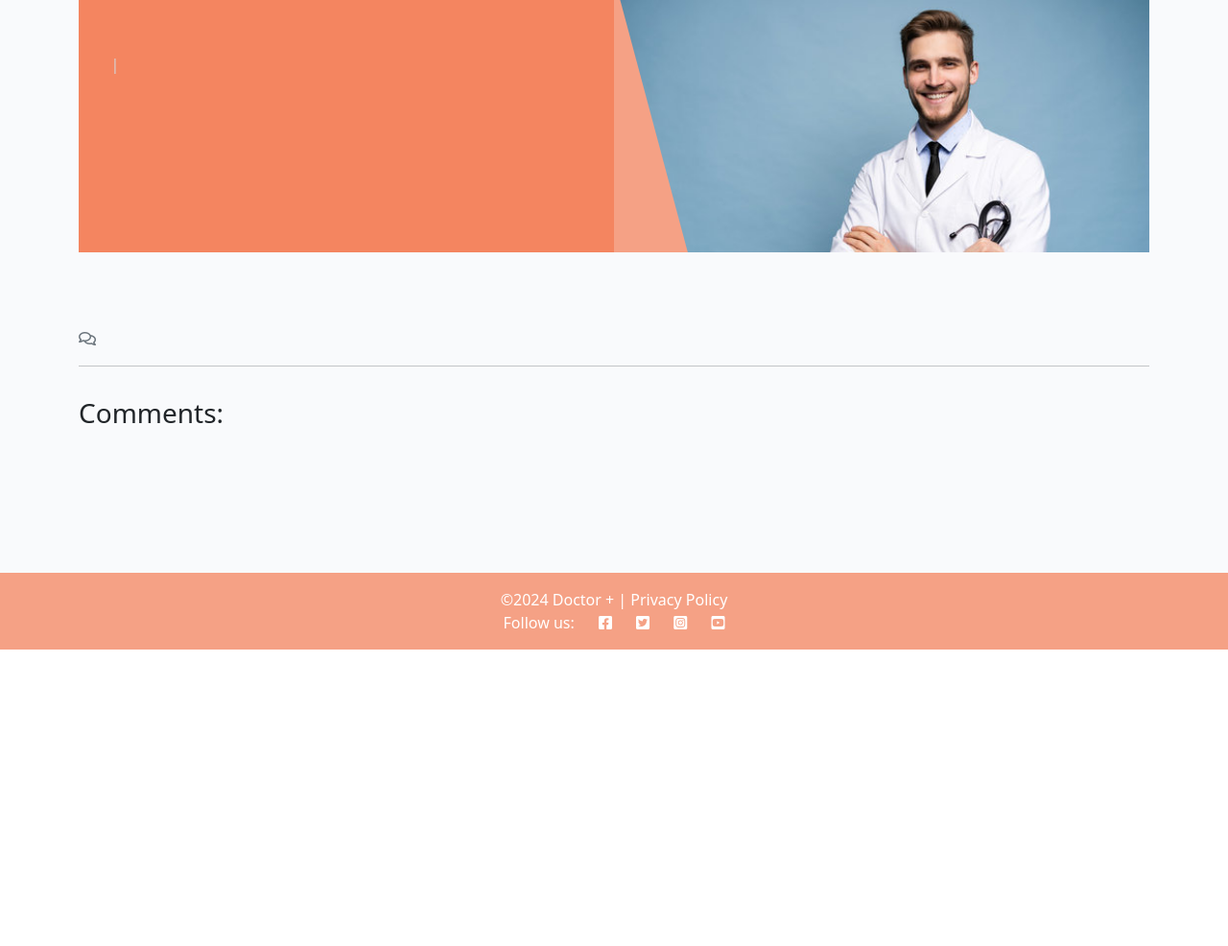
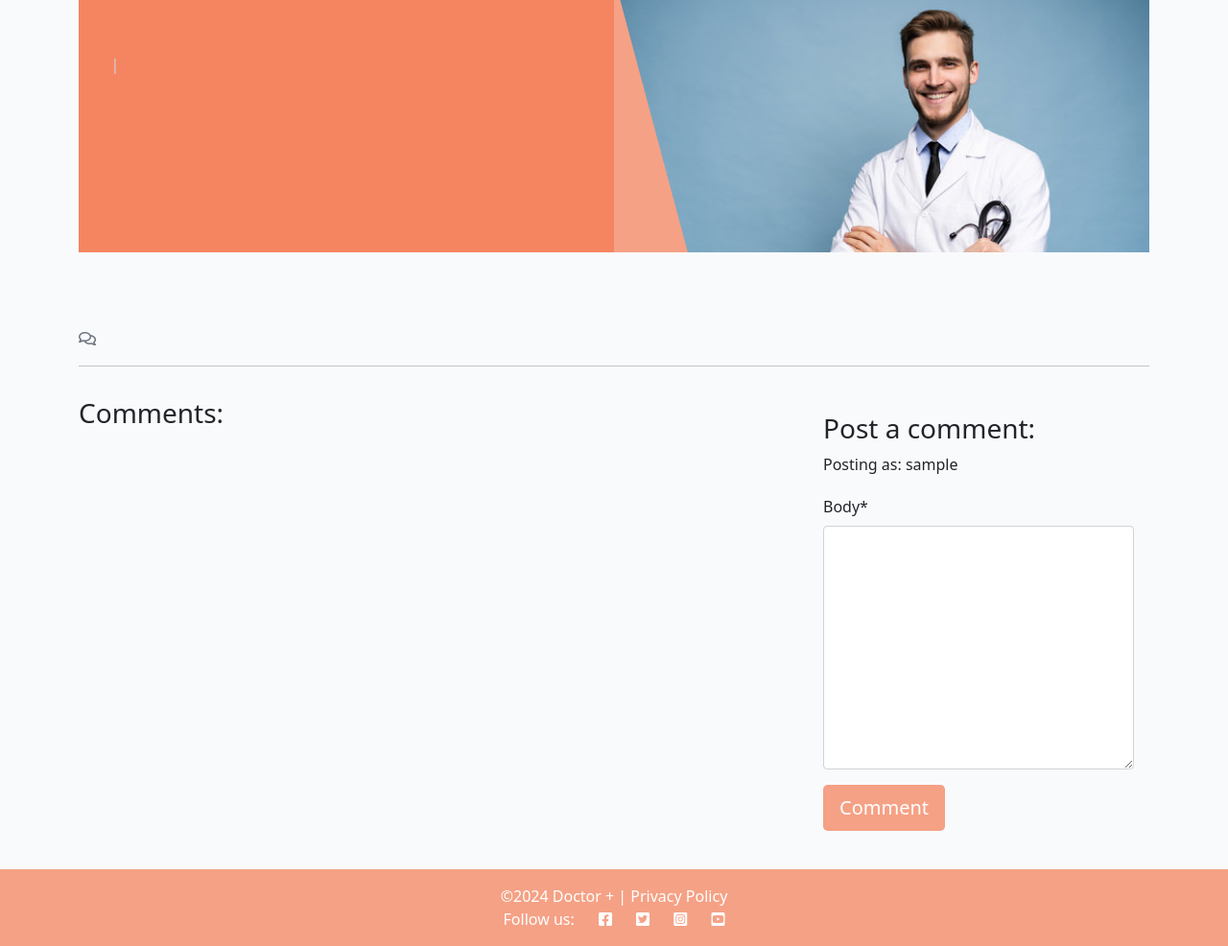
Before and after one commit to LimaZurmati/doctor_plus, a Django app: template templates/blog/post_detail.html in a window 1280 px wide. Shown: the part 123-1109 px from the top of the page at 96% size. Before the commit the page ends 800 px from the top, so only its background shows below. Run offline with Django 4.2, Linux system fonts and the light colour scheme; the template is opened without the code that fills it: values that come from a table or form of the project are taken from there, others are empty; the visitor is signed in with stand-in values (Sample User, id 1); some libraries are stand-ins or nearby versions.

Commit message:
Add comment form

```diff
--- a/blog/views.py
+++ b/blog/views.py
@@ -28,6 +28,7 @@ def post_detail(request, slug):
     post = get_object_or_404(queryset, slug=slug)
     comments = post.comments.all().order_by("-created_on")
     comment_count = post.comments.filter(approved=True).count()
+    comment_form = CommentForm()
 
     return render(
         request,
@@ -36,5 +37,6 @@ def post_detail(request, slug):
             "post": post,
             "comments": comments,
             "comment_count": comment_count,
+            "comment_form": comment_form,
         },
     )
--- a/static/css/style.css
+++ b/static/css/style.css
@@ -86,7 +86,7 @@ body {
     top: 0;
     right: 90%;
     height: 100%;
-    width: 150%;
+    width: 90%;
     background: #f5a185;
     -webkit-transform: skew(15deg);
     -moz-transform: skew(15deg);
--- a/templates/blog/post_detail.html
+++ b/templates/blog/post_detail.html
@@ -1,5 +1,6 @@
 {% extends 'blog/base.html' %} {% block content %}
 {% load static %}
+{% load crispy_forms_tags %}
 
 <div class="masthead">
   <div class="container">
@@ -57,6 +58,7 @@
           <p class="font-weight-bold">
             <img class="avator avator-sm mr-4" src="{% static 'image/avator.jpg' %}"
                                             alt="User Avator">
+            <br>
             {{ comment.author }}
             <span class="font-weight-normal">
               {{ comment.created_on }}
@@ -78,6 +80,24 @@
         {% endfor %}
       </div>
     </div>
+     <!-- Creating New Comments -->
+     <div class="col-md-4 card mb-4 mt-3">
+      <div class="card-body">
+        {% if user.is_authenticated %}
+        <h3>Post a comment:</h3>
+        <p>Posting as: {{ user.username }}</p>
+        <form id="commentForm" method="post"
+          style="margin-top: 1.3em;">
+          {{ comment_form | crispy }}
+          {% csrf_token %}
+          <button id="submitButton" type="submit"
+            class="btn btn-signup btn-lg">Comment</button>
+        </form>
+        {% else %}
+        <p>Log in to leave a comment</p>
+        {% endif %}
+      </div>
+    </div>
   </div>
 </div>
 
```
